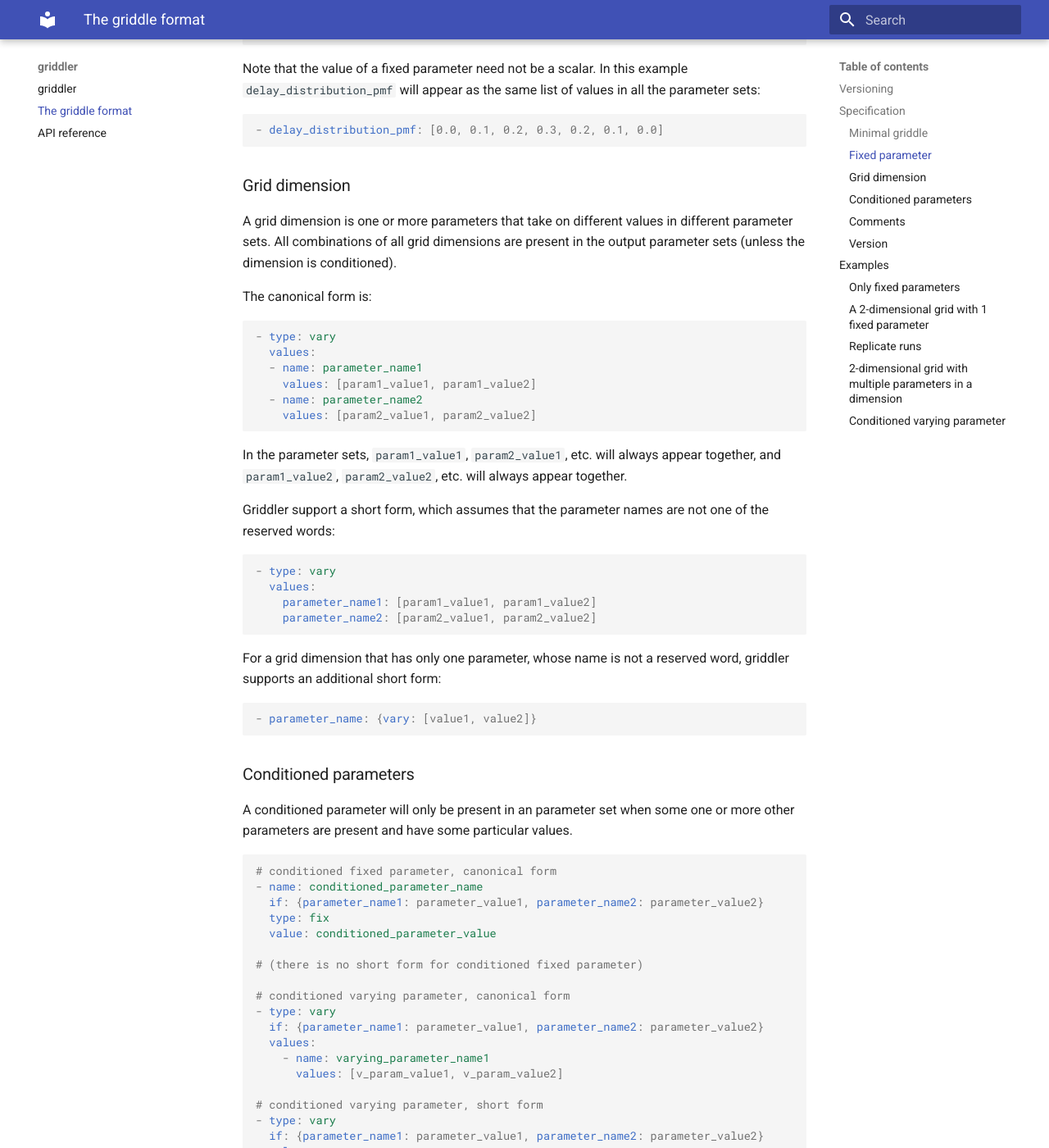
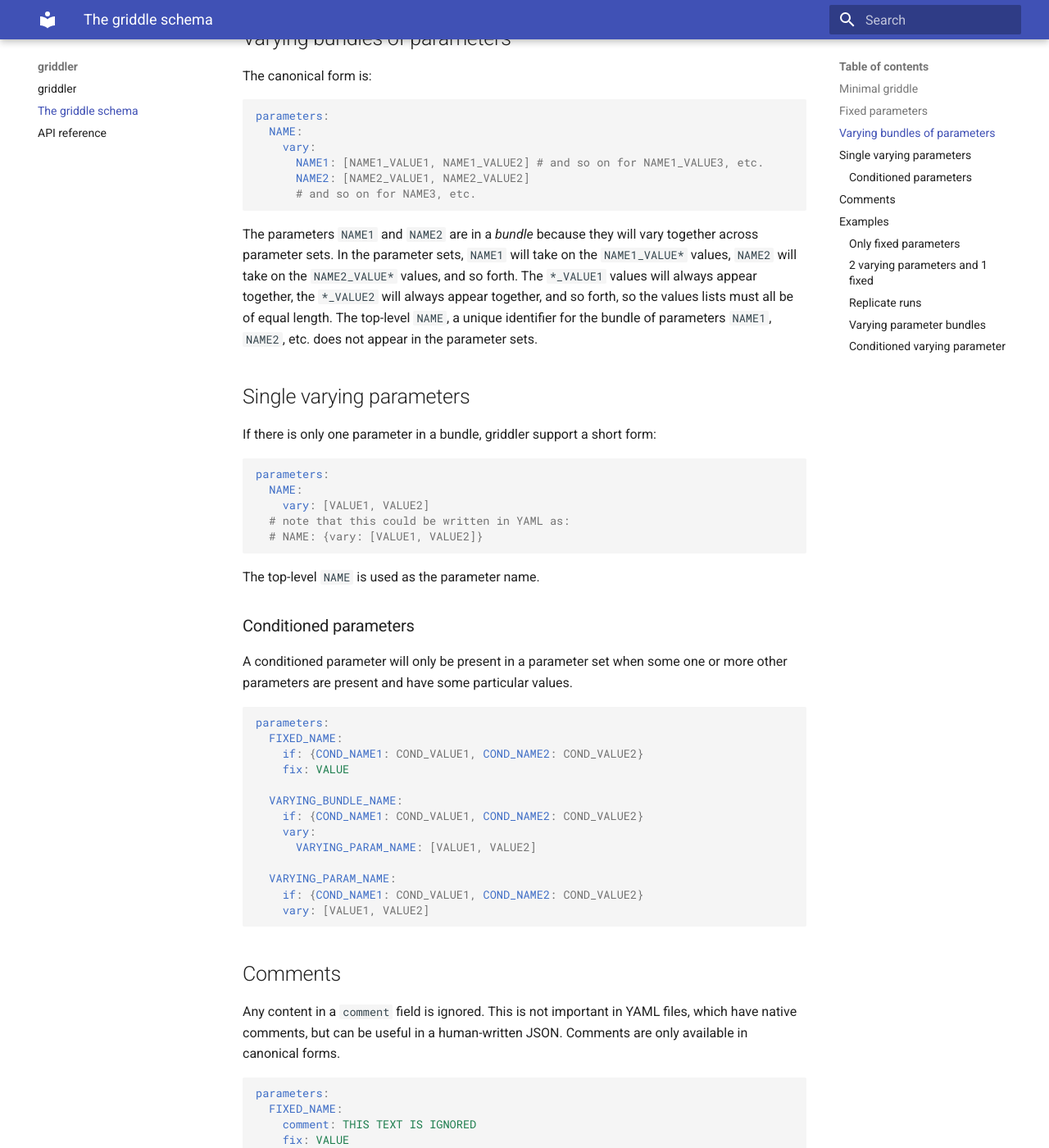
Before and after one commit to CDCgov/pygriddler, an MkDocs documentation site: the page built from docs/griddle.md, in a window 1280 px wide and 1400 px high, scrolled down 1351 px. Shown: the whole window at 82% size. Built offline with MkDocs 1.6.1 and Material for MkDocs 9.7.7, drawn with Linux system fonts in a browser that asks for light colours; some of the changed text lies outside the part shown.

Commit message:
Simplify schema (#57)
* Remove v0.2

* update to use outer version

* update mkdocs

* schema with all objects

* update schema and tests

````diff
--- a/docs/griddle.md
+++ b/docs/griddle.md
@@ -1,26 +1,22 @@
-# The griddle format
+# The griddle schema
 
-## Versioning
+Griddler is a tool for parsing a *griddle* to produce an array of *parameter sets*.
 
-This doc describes the latest specification. Previous specifications:
+A *parameter* consists of a string *name* and a *value* of arbitrary type. A *parameter set* is an object whose keywords are the parameter names and whose values are the corresponding parameter values.
 
-- [v0.2](griddle_0_2.md)
+!!! note
 
-## Specification
+    This document uses JSON typing nomenclature. A JSON array is like a Python list. A JSON object is a Python dictionary. An object keyword is like a dictionary key.
 
-Griddler is a tool for parsing *griddles* to produce a list of *parameter sets*. A parameter set is a dictionary who keys are parameter names, of string type, and whose values are the values of the corresponding parameters.
 
-In typical practice, griddles are read in from YAML or JSON files, and the resulting parameter sets are serialized as JSON files. That convention is used in the specifications and examples here.
+A *griddle* is an object with two keywords: `version` and `parameters`. `version` specifies the version of the griddler schema, currently `"v0.3"`. `parameters` is an object whose keywords are usually parameter names and whose values are parameter *specifications*. Each specification specifies one of:
 
-A griddle is a Python dictionary. At the top level, there is one metadata key, `version` that must be specified. The current version is `"v0.3"`.
+1. a *fixed* parameter that appears in every parameter set (so long as it is not *conditioned*) with the same value,
+2. a *varying bundle* of parameters that takes on different values in different parameters sets.
 
-The other key, `parameters`, has a value that is a list. Each element in the list is a dictionary represents:
+In typical practice, griddles are read in from YAML or JSON files, and parameter sets are serialized as JSON files. That convention is used in the examples here.
 
-1. a *fixed* parameter that appears in every parameter set with the same value (so long as it is not *conditioned*),
-2. a single *varying* parameter that takes on different values in different parameters sets, and
-3. a bundle of parameters that vary together.
-
-### Minimal griddle
+## Minimal griddle
 
 The minimal functional griddle has a version and no parameters.
 
@@ -29,120 +25,98 @@ version: v0.3
 parameters: {}
 ```
 
-### Fixed parameter
-
-A fixed parameter is a parameter that has the same value in all parameter sets (unless it is conditioned). The canonical form is:
+## Fixed parameters
 
 ```yaml
 version: v0.3
 parameters:
-  - name: parameter_name
-    type: fix
-    value: parameter_value
+  NAME:
+    fix: VALUE
+  # note that this could be written in YAML as:
+  # NAME: {fix: VALUE}
 ```
 
-In future examples, for brevity, only the list elements within `parameters` are shown.
+In this and future examples, capitals are used to designate values that would be filled in. In future examples, `version` is omitted for brevity.
 
-Griddler supports a short form, so long as parameter name is not a reserved word (`name`, `type`, `vary`, `value`, `values`, `if`, `comment`):
+Note that the value of a fixed parameter need not be a scalar. For example, `delay_distribution_pmf` would appear as the same array in all the parameter sets:
 
 ```yaml
-- parameter_name: parameter_value
+parameters:
+  delay_distribution_pmf: {fix: [0.0, 0.1, 0.2, 0.3, 0.2, 0.1, 0.0]}
 ```
 
-Note that the value of a fixed parameter need not be a scalar. In this example `delay_distribution_pmf` will appear as the same list of values in all the parameter sets:
-
-```yaml
-- delay_distribution_pmf: [0.0, 0.1, 0.2, 0.3, 0.2, 0.1, 0.0]
-```
-
-### Grid dimension
-
-A grid dimension is one or more parameters that take on different values in different parameter sets. All combinations of all grid dimensions are present in the output parameter sets (unless the dimension is conditioned).
+## Varying bundles of parameters
 
 The canonical form is:
 
 ```yaml
-- type: vary
-  values:
-  - name: parameter_name1
-    values: [param1_value1, param1_value2]
-  - name: parameter_name2
-    values: [param2_value1, param2_value2]
+parameters:
+  NAME:
+    vary:
+      NAME1: [NAME1_VALUE1, NAME1_VALUE2] # and so on for NAME1_VALUE3, etc.
+      NAME2: [NAME2_VALUE1, NAME2_VALUE2]
+      # and so on for NAME3, etc.
 ```
 
-In the parameter sets, `param1_value1`, `param2_value1`, etc. will always appear together, and `param1_value2`, `param2_value2`, etc. will always appear together.
+The parameters `NAME1` and `NAME2` are in a *bundle* because they will vary together across parameter sets. In the parameter sets, `NAME1` will take on the `NAME1_VALUE*` values, `NAME2` will take on the `NAME2_VALUE*` values, and so forth. The `*_VALUE1` values will always appear together, the `*_VALUE2` will always appear together, and so forth, so the values lists must all be of equal length. The top-level `NAME`, a unique identifier for the bundle of parameters `NAME1`, `NAME2`, etc. does not appear in the parameter sets.
 
-Griddler support a short form, which assumes that the parameter names are not one of the reserved words:
+## Single varying parameters
+
+If there is only one parameter in a bundle, griddler support a short form:
 
 ```yaml
-- type: vary
-  values:
-    parameter_name1: [param1_value1, param1_value2]
-    parameter_name2: [param2_value1, param2_value2]
+parameters:
+  NAME:
+    vary: [VALUE1, VALUE2]
+  # note that this could be written in YAML as:
+  # NAME: {vary: [VALUE1, VALUE2]}
 ```
 
-For a grid dimension that has only one parameter, whose name is not a reserved word, griddler supports an additional short form:
-
-```yaml
-- parameter_name: {vary: [value1, value2]}
-```
+The top-level `NAME` is used as the parameter name.
 
 ### Conditioned parameters
 
-A conditioned parameter will only be present in an parameter set when some one or more other parameters are present and have some particular values.
+A conditioned parameter will only be present in a parameter set when some one or more other parameters are present and have some particular values.
 
 ```yaml
-# conditioned fixed parameter, canonical form
-- name: conditioned_parameter_name
-  if: {parameter_name1: parameter_value1, parameter_name2: parameter_value2}
-  type: fix
-  value: conditioned_parameter_value
+parameters:
+  FIXED_NAME:
+    if: {COND_NAME1: COND_VALUE1, COND_NAME2: COND_VALUE2}
+    fix: VALUE
 
-# (there is no short form for conditioned fixed parameter)
+  VARYING_BUNDLE_NAME:
+    if: {COND_NAME1: COND_VALUE1, COND_NAME2: COND_VALUE2}
+    vary:
+      VARYING_PARAM_NAME: [VALUE1, VALUE2]
 
-# conditioned varying parameter, canonical form
-- type: vary
-  if: {parameter_name1: parameter_value1, parameter_name2: parameter_value2}
-  values:
-    - name: varying_parameter_name1
-      values: [v_param_value1, v_param_value2]
-
-# conditioned varying parameter, short form
-- type: vary
-  if: {parameter_name1: parameter_value1, parameter_name2: parameter_value2}
-  values:
-    varying_parameter_name1: [v_param_value1, v_param_value2]
-
-# (there is no short form for one-parameter grid dimension short form)
+  VARYING_PARAM_NAME:
+    if: {COND_NAME1: COND_VALUE1, COND_NAME2: COND_VALUE2}
+    vary: [VALUE1, VALUE2]
 ```
 
-### Comments
+## Comments
 
-Any content in a `"comment"` field is ignored. This is not important in YAML files, which support comments, but can be useful in a human-written JSON. Comments are only available in canonical forms.
+Any content in a `comment` field is ignored. This is not important in YAML files, which have native comments, but can be useful in a human-written JSON. Comments are only available in canonical forms.
 
 ```yaml
-- name: fixed_parameter_name
-  comment: Whatever is here is ignored
-  type: fix
-  value: fixed_parameter_value
-- type: vary
-  comment: Whatever is here is ignored
-  values:
-    varying_parameter: [varying_value1, varying_value2]
+parameters:
+  FIXED_NAME:
+    comment: THIS TEXT IS IGNORED
+    fix: VALUE
+  VARYING_PARAM_NAME:
+    comment: THIS TEXT IS IGNORED
+    vary: [VARY_VALUE1, VARY_VALUE2]
 ```
-
-### Version
-
-TBD: A way to specify which version/schema the file is from.
 
 ## Examples
 
 ### Only fixed parameters
 
 ```yaml
-- R0: 3.0
-- infectious_period: 1.0
-- p_infected_initial: 0.001
+parameters:
+  R0: {fix: 3.0}
+  infectious_period: {fix: 1.0}
+  p_infected_initial: {fix: 0.001}
 ```
 
 This produces only a single parameter set:
@@ -153,15 +127,16 @@ This produces only a single parameter set:
 ]
 ```
 
-### A 2-dimensional grid with 1 fixed parameter
+### 2 varying parameters and 1 fixed
 
 ```yaml
-- R0: {vary: [2.0, 3.0]}
-- infectious_period: {vary: [0.5, 2.0]}
-- p_infected_initial: 0.001
+parameters:
+  - R0: {vary: [2.0, 3.0]}
+  - infectious_period: {vary: [0.5, 2.0]}
+  - p_infected_initial: {fix: 0.001}
 ```
 
-A 2-dimensional grid, with 2 values per dimension, produces 4 parameter sets:
+This produces 4 parameter sets:
 
 ```json
 [
@@ -179,23 +154,25 @@ Note that the ordering of the outputs is not guaranteed.
 If you want to run many replicates of each of those parameter sets, specify `seed` and `n_replicates`:
 
 ```yaml
-- seed: 42
-- n_replicates: 100
-- p_infected_initial: 0.001
-- R0: {vary: [2.0, 3.0]}
-- infectious_period: {vary: [0.5, 2.0]}
+parameters:
+  seed: {fix: 42}
+  n_replicates: {fix: 100}
+  p_infected_initial: {fix: 0.001}
+  R0: {vary: [2.0, 3.0]}
+  infectious_period: {vary: [0.5, 2.0]}
 ```
 
 This will still produce 4 parameter sets. It will be up to your wrapped simulation function to know how to run all the replicates. The `replicated()` function in this package is designed for that.
 
-### 2-dimensional grid with multiple parameters in a dimension
+### Varying parameter bundles
 
 ```yaml
-- type: vary
-  values:
-    R0: [2.0, 4.0]
-    p_infected_initial: [0.01, 0.0001]
-- infectious_period: {vary: [0.5, 2.0]}
+parameters:
+  scenario:
+    vary:
+      R0: [2.0, 4.0],
+      p_infected_initial: [0.01, 0.0001]
+  infectious_period: {vary: [0.5, 2.0]}
 ```
 
 $R_0$ and $p_{I0}$ vary together, and the infectious period $1/\gamma$ varies separately, producing 4 parameter sets:
--- a/docs/griddle_0_2.md
+++ /dev/null
@@ -1,23 +0,0 @@
-# griddle v0.2 specification
-
-- A griddle is YAML file, specifying a top-level dictionary.
-  - The top-level dictionary have at least one of `baseline_parameters` or `grid_parameters` as a key.
-  - If the top-level dictionary has `grid_parameters`, it may also have `nested_parameters` as a key.
-  - It must not have any other keys.
-- `baseline_parameters` is a dictionary.
-  - The keys are parameter names; the values are parameter values.
-  - A parameter value is valid if it is:
-    - an integer, float, or string,
-    - a list or tuple made up of integers, floats, or strings, or
-    - a dictionary whose keys are strings and whose values are any valid parameter (i.e., scalar, list, or another valid dictionary).
-- `grid_parameters` is a dictionary.
-  - The keys are parameter names. Each value is a list. The elements in that list are the parameter values gridded over.
-  - No keys can be repeated between `baseline_parameters` and `grid_parameters`.
-- `nested_parameters` is a list (not a dictionary).
-  - Each element is a dictionary, called a "nest."
-  - Every nest have at least one key that appears in the grid.
-  - Key in each nest must be either:
-    1.  present in `grid_parameters` or `baseline_parameters` (but not both), _or_
-    2.  present in each nest.
-
-When parsed, the griddle expands into a list of dictionaries, each of which is a parameter set.
--- a/mkdocs.yml
+++ b/mkdocs.yml
@@ -16,6 +16,7 @@ plugins:
             show_root_heading: true
             show_full_root_path: true
   - search
+  - autorefs
 
 markdown_extensions:
   - pymdownx.highlight:
@@ -33,6 +34,7 @@ markdown_extensions:
         - name: mermaid
           class: mermaid
           format: !!python/name:pymdownx.superfences.fence_code_format
+  - admonition
 
 extra_javascript:
   - javascript/katex.js
````
Also changed, not shown: other parts of docs/griddle.md (+8 -8 lines), 3 other files.
